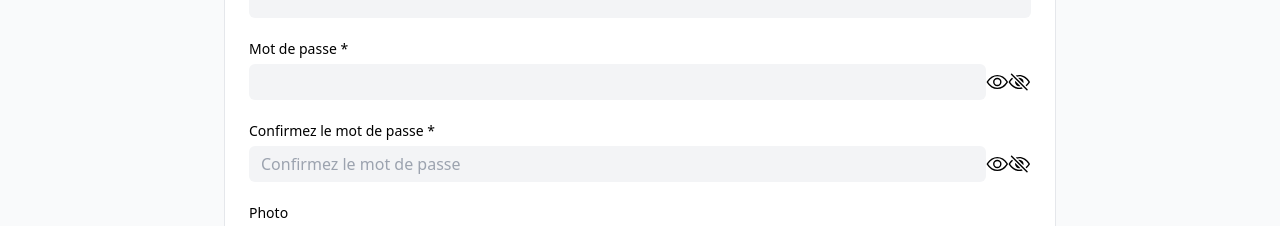
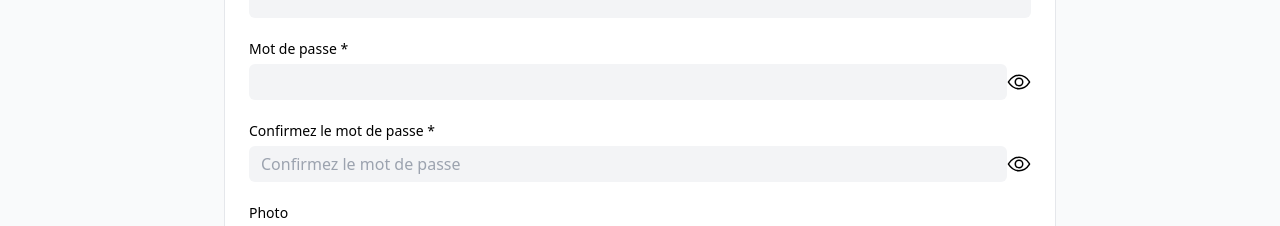
Before and after one commit to Dodanne/Locamat, a React (Vite) app in the folder front-end/: page /new-user in a window 1280 px wide. Shown: the part 544-770 px from the top of the page. Built offline with nearby package versions, Linux system fonts and the light colour scheme.

Commit message:
show psw

```diff
--- a/front-end/src/pages/User/AddUser.tsx
+++ b/front-end/src/pages/User/AddUser.tsx
@@ -25,6 +25,8 @@ export default function AddUser () {
             });
   const [noMatchPassword,setNoMatchPassword]=useState("")
   const [passwordError, setPasswordError] = useState("")
+  const [showPassword, setShowPassword] = useState(false)
+  const [showConfirmPassword, setShowConfirmPassword] = useState(false)
   const {postUser}=useUsers()
 
   async function handleSubmit(e: React.FormEvent) {
@@ -93,6 +95,7 @@ export default function AddUser () {
     }
 
 
+
     return(
     <div className="max-w-4xl mx-auto px-4 sm:px-6 lg:px-8 py-8">
         <div className="mb-8">
@@ -121,18 +124,22 @@ export default function AddUser () {
             <div className='form-div'>
                     <label className="form-label" htmlFor="password">Mot de passe *</label>
                     <div className="flex items-center">
-                    <input className="form-input" type="password"  name="password" value={formData.password} onChange={handleChange} />
-                    <IoEyeOutline className="text-2xl"/>
-                    <IoEyeOffOutline className="text-2xl"/>
+                    <input className="form-input" type={showPassword ? "text":"password"}  name="password" value={formData.password} onChange={handleChange} />
+                    <button type="button" onClick={()=>setShowPassword(prev=>!prev)}>
+                    {showPassword?
+                    <IoEyeOffOutline className="text-2xl"/>:<IoEyeOutline className="text-2xl"/>}
+                    </button>
                     </div>
                     {passwordError && <p className="text-red-500 text-sm mt-1">{passwordError}</p>}
             </div>
             <div className="form-div">
                     <label className="form-label">Confirmez le mot de passe *</label>
                     <div className="flex items-center">
-                    <input className="form-input" type="password" name="confirm_password" value={formData.confirm_password} onChange={handleChange} placeholder="Confirmez le mot de passe" required />
-                    <IoEyeOutline className="text-2xl" />
-                    <IoEyeOffOutline className="text-2xl"/>
+                    <input className="form-input" type={showConfirmPassword ? "text":"password"} name="confirm_password" value={formData.confirm_password} onChange={handleChange} placeholder="Confirmez le mot de passe" required />
+                     <button type="button" onClick={()=>setShowConfirmPassword(prev=>!prev)}>
+                    {showConfirmPassword?
+                    <IoEyeOffOutline className="text-2xl"/>:<IoEyeOutline className="text-2xl"/>}
+                    </button>
                     </div>
                      {noMatchPassword && <p className="text-red-500 text-sm mt-1">{noMatchPassword}</p>}
             </div>
```
